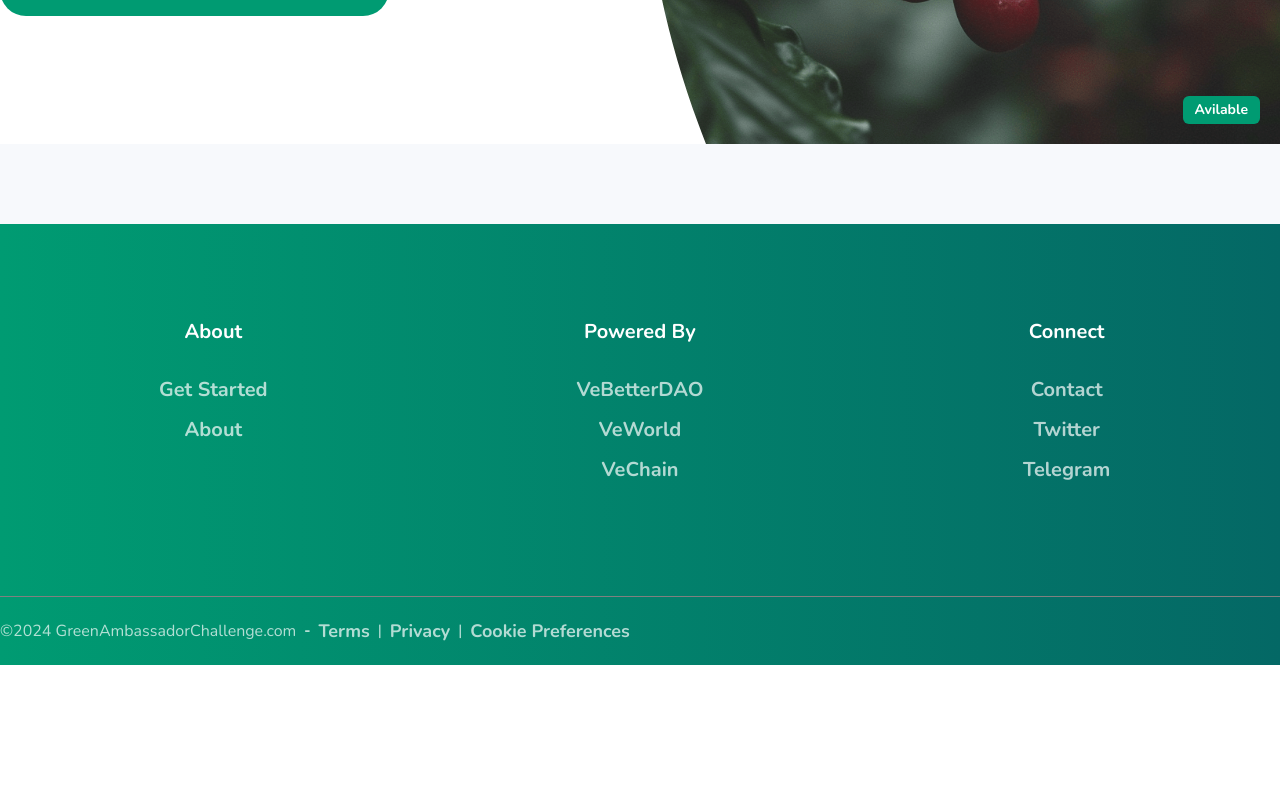
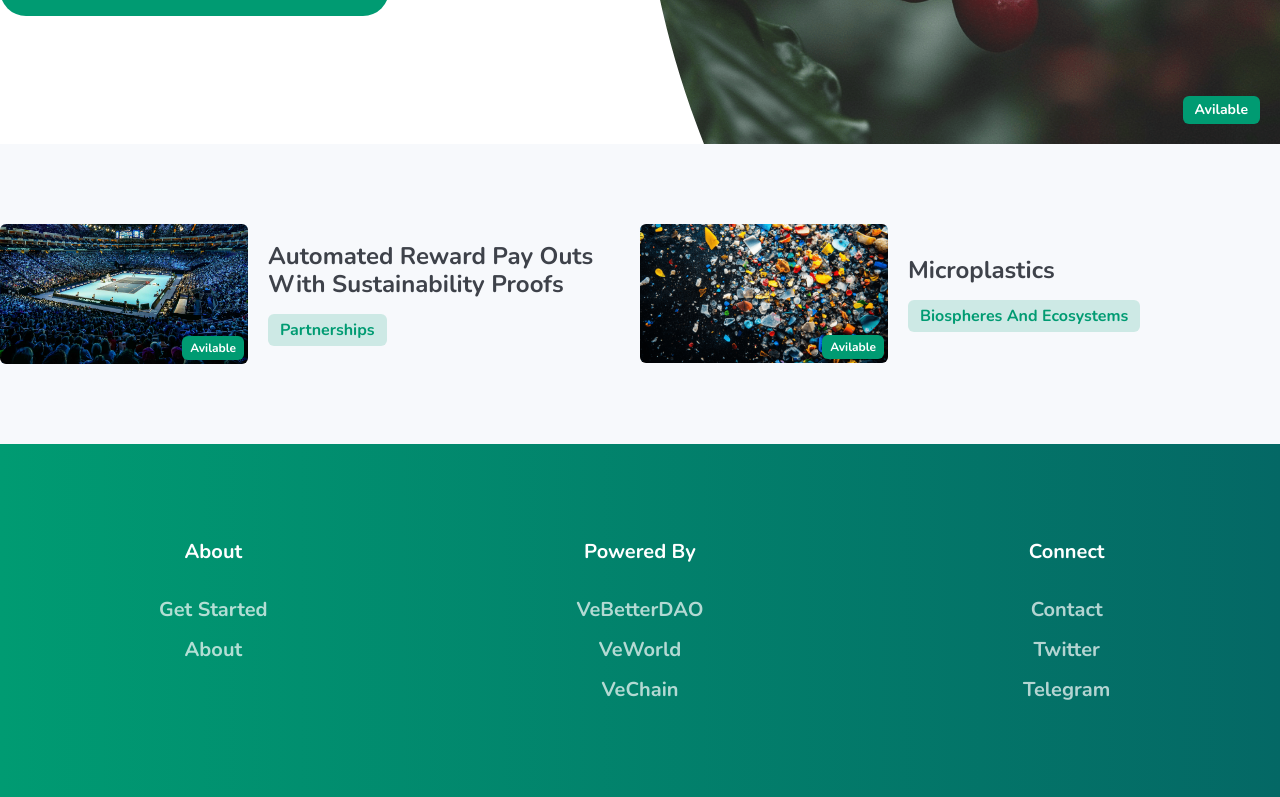
Before and after one commit to mnosumon/greenambassador, a React (Vite) app: page /challange in a window 1280 px wide. Shown: the part 640-1437 px from the top of the page. Before the commit the page ends 1305 px from the top, so only its background shows below. Built offline with nearby package versions, Linux system fonts and the light colour scheme.

Commit message:
Challange list overview design done

```diff
--- a/src/components/challange/ChallagneBanner.jsx
+++ b/src/components/challange/ChallagneBanner.jsx
@@ -25,7 +25,7 @@ const ChallagneBanner = () => {
             />
           </div>
         </div>
-        ;
+
         <div className="w-1/2">
           <div class="absolute z-[1] top-36 h-[80%] w-[5vw] max-w-[72px] bg-subHeading mask-divider-side transform scale-y-[-1] hidden lg:block"></div>
 
--- /dev/null
+++ b/src/components/challange/ChallangeListOverview.jsx
@@ -0,0 +1,69 @@
+import React from "react";
+import { Link } from "react-router-dom";
+import PrimaryBTN from "../utilities/PrimaryBTN";
+import AtpTour from "../../assets/image/challangeCard/atp-tour.jpg";
+import MicroplasticsMin from "../../assets/image/challangeCard/microplastics-min.png";
+import SubHeading from "../utilities/SubHeading";
+import NavLinks from "../utilities/NavLinks";
+
+const ChallangeListOverview = () => {
+  return (
+    <section className="pb-20">
+      <div className="container mx-auto">
+        <div className="grid grid-cols-2 items-center justify-between">
+          <div className="w-full flex items-center gap-5">
+            <Link className="h-auto w-2/5 rounded-md overflow-hidden block relative">
+              <img
+                className="w-full h-full object-cover"
+                src={AtpTour}
+                alt="AtpTour Image"
+              />
+              <div className="w-full h-full hover:bg-[#7c71715c] absolute top-0 left-0 transition-all duration-300 ease-in-out"></div>
+              <PrimaryBTN
+                className="absolute right-1 bottom-1 !px-2 !py-1 rounded-md !text-xs z-10"
+                title="avilable"
+              />
+            </Link>
+            <div className="w-3/5">
+              <NavLinks
+                className="hover:!text-hoverColor !text-[#3e424a] !text-[24px] block !p-0"
+                title="Automated Reward Pay outs with Sustainability Proofs"
+              />
+              <PrimaryBTN
+                className="!bg-[#009b722c] hover:!bg-primary !text-primary hover:!text-subHeading rounded-md !px-3 !py-1 !text-base mt-4"
+                title="partnerships"
+              />
+            </div>
+          </div>
+          <div className="w-full flex items-center gap-5">
+            <Link className="h-auto w-2/5 rounded-md overflow-hidden block relative">
+              <img
+                className="w-full h-full object-cover"
+                src={MicroplasticsMin}
+                alt="AtpTour Image"
+              />
+              <div className="w-full h-full hover:bg-[#7c71715c] absolute top-0 left-0 transition-all duration-300 ease-in-out"></div>
+              <PrimaryBTN
+                className="absolute right-1 bottom-1 !px-2 !py-1 rounded-md !text-xs z-10"
+                title="avilable"
+              />
+            </Link>
+
+            <div className="w-3/5">
+              <NavLinks
+                className="hover:!text-hoverColor !text-[#3e424a] !text-[24px] block !p-0"
+                title="Microplastics"
+              />
+              <PrimaryBTN
+                className="!bg-[#009b722c] hover:!bg-primary !text-primary hover:!text-subHeading rounded-md !px-3 !py-1 !text-base mt-4"
+                title="Biospheres and Ecosystems"
+              />
+            </div>
+          </div>
+        </div>
+      </div>
+    </section>
+  );
+};
+
+export default ChallangeListOverview;
--- a/src/components/navber/Index.jsx
+++ b/src/components/navber/Index.jsx
@@ -1,7 +1,8 @@
 import React from "react";
 import HeaderLogo from "../../assets/image/logo-header.png";
-import { Link, NavLink } from "react-router-dom";
+import { Link } from "react-router-dom";
 import PrimaryBTN from "../utilities/PrimaryBTN";
+import NavLinks from "../utilities/NavLinks";
 
 const Navbar = () => {
   return (
@@ -14,15 +15,23 @@ const Navbar = () => {
         </div>
         <div className="">
           <ul className="">
-            <NavLink to="/" className="navLinkStyle">
-              Get Start
-            </NavLink>
-            <NavLink to="/challange" className="navLinkStyle">
-              Challange
-            </NavLink>
-            <NavLink to="/about" className="relative navLinkStyle triangle">
-              About
-            </NavLink>
+            <NavLinks
+              to="/"
+              className="[&.active]:text-hoverColor"
+              title="Get Start"
+            />
+
+            <NavLinks
+              to="/challange"
+              className="[&.active]:text-hoverColor"
+              title="Challange"
+            />
+
+            <NavLinks
+              to="/about"
+              className="relative [&.active]:text-hoverColor triangle"
+              title="About"
+            />
             <PrimaryBTN className="ml-5 !py-3" title="account" />
           </ul>
         </div>
--- /dev/null
+++ b/src/components/utilities/NavLinks.jsx
@@ -0,0 +1,15 @@
+import React from "react";
+import { NavLink } from "react-router-dom";
+
+const NavLinks = ({ title, className, to }) => {
+  return (
+    <NavLink
+      to={to}
+      className={`px-3 text-primary text-xl font-bold font-nunito hover:text-hoverColor transition-all ease-in-out duration-300 capitalize ${className}`}
+    >
+      {title}
+    </NavLink>
+  );
+};
+
+export default NavLinks;
--- a/src/peges/challange/Index.jsx
+++ b/src/peges/challange/Index.jsx
@@ -1,10 +1,12 @@
 import React from "react";
 import ChallagneBanner from "../../components/challange/ChallagneBanner";
+import ChallangeListOverview from "../../components/challange/ChallangeListOverview";
 
 const Challange = () => {
   return (
     <div className="bg-[#F7F9FC]">
       <ChallagneBanner />
+      <ChallangeListOverview />
     </div>
   );
 };
```
Also changed, not shown: src/mapItem/challangeList/ChallangeObject.jsx (added).
